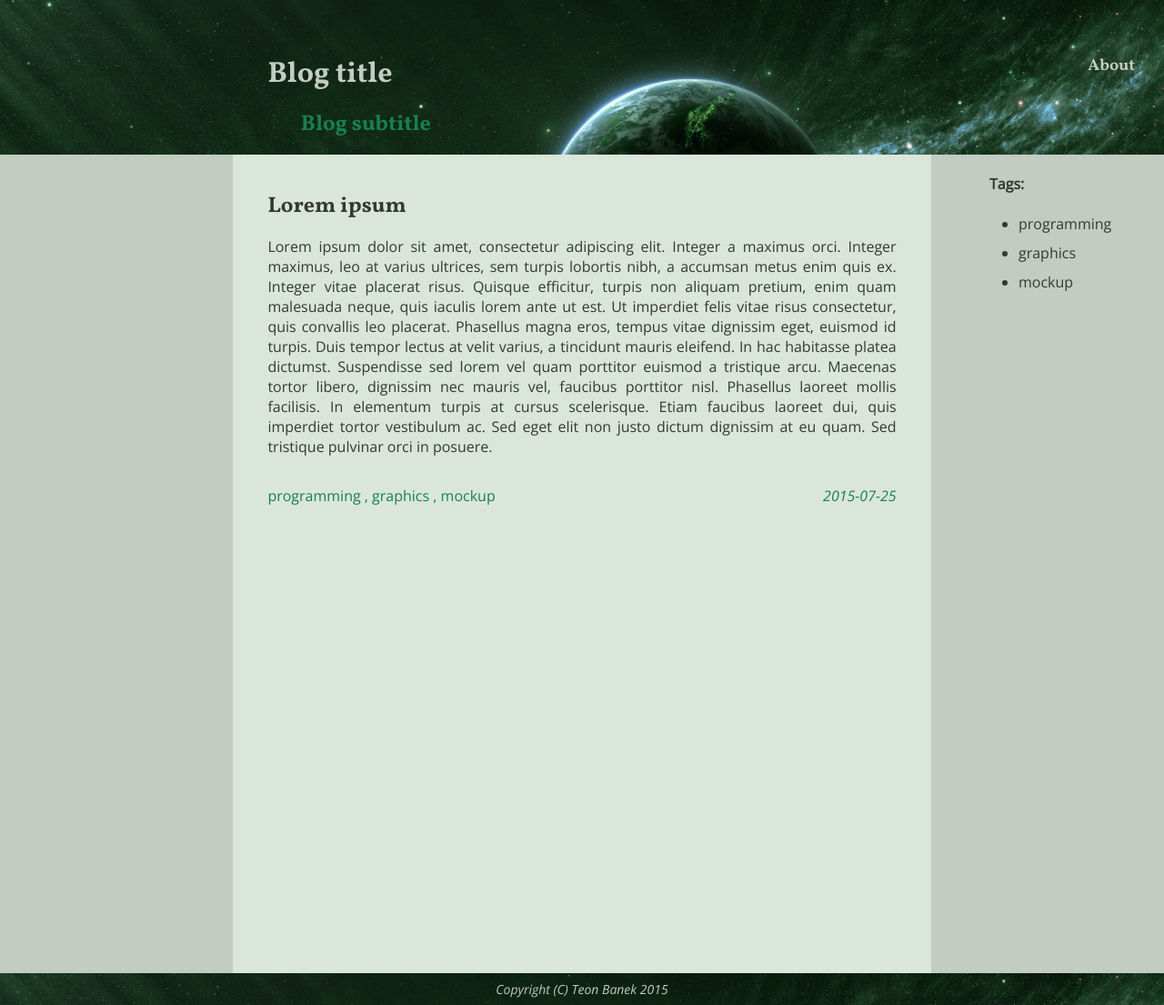
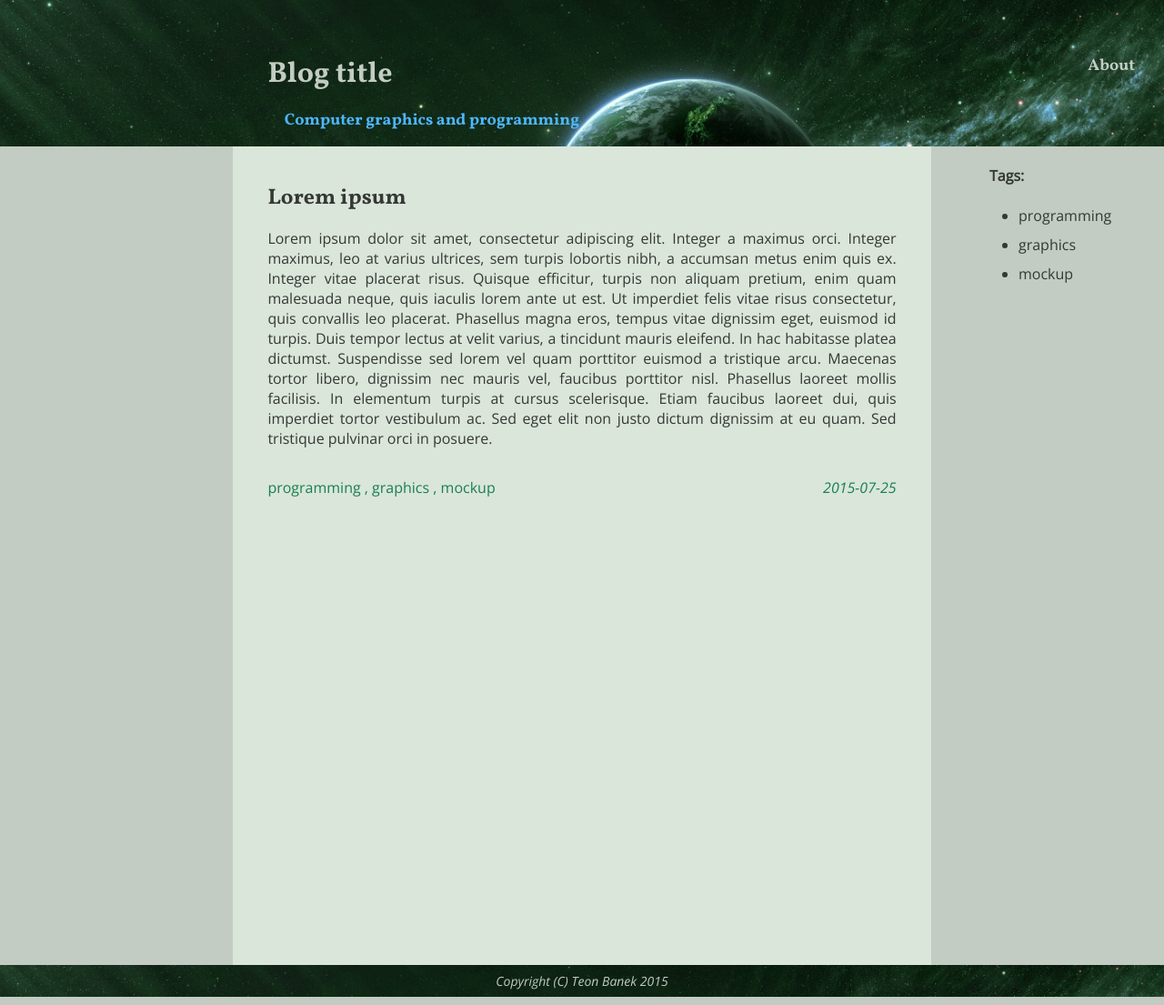
Before and after one commit to Th30n/Th30n.github.io, a Jekyll site: the page built from index.html, in a window 1280 px wide. Shown: the whole page at 91% size. Built offline with Jekyll 4.4.1, drawn with Linux system fonts in a browser that asks for light colours; Markdown is read by kramdown in place of the engine named in the settings.

Commit message:
Add blog description/subtitle

```diff
--- a/_config.yml
+++ b/_config.yml
@@ -1,4 +1,5 @@
 title: "Blog title"
+subtitle: "Computer graphics and programming"
 author: "Teon Banek"
 permalink: pretty
 
--- a/_layouts/default.html
+++ b/_layouts/default.html
@@ -4,6 +4,7 @@
   <meta charset="utf-8">
   <meta http-equiv="X-UA-Compatible" content="IE=edge">
   <meta name="viewport" content="width=device-width, initial-scale=1">
+  <meta name="description" content="{{ site.subtitle }}">
   <title>{{ site.title }}</title>
 
   <!-- Custom CSS -->
@@ -24,7 +25,7 @@
   <div class="site-title">
     <div class="blog-title">
     <h1><a href="/">{{ site.title }}</a></h1>
-    <h2 class="color-sea-green" style="clear: both">Blog subtitle</h2>
+    <h2 class="color-light-blue" style="clear: both">{{ site.subtitle }}</h2>
     </div>
   </div>
 </div>
--- a/css/style.css
+++ b/css/style.css
@@ -84,9 +84,10 @@ h1 > a:hover {
 
 /* Site subtitle description */
 h2 {
-  padding-left: 5%;
+  padding-left: 2.5%;
   padding-top: 16px;
   padding-bottom: 16px;
+  font-size: 18px;
 }
 
 .about-link {
```
